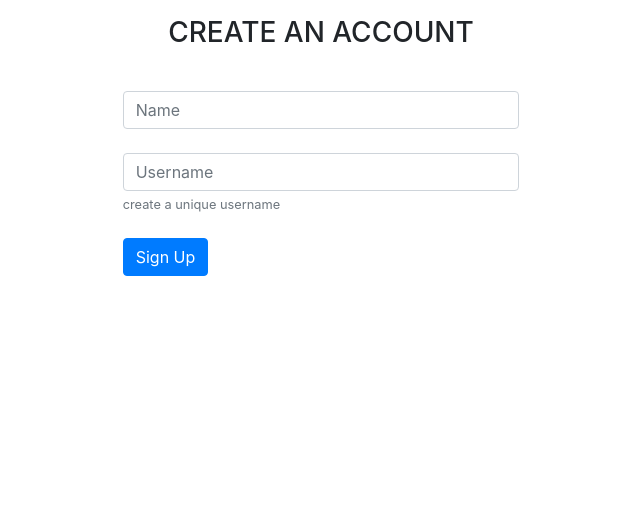
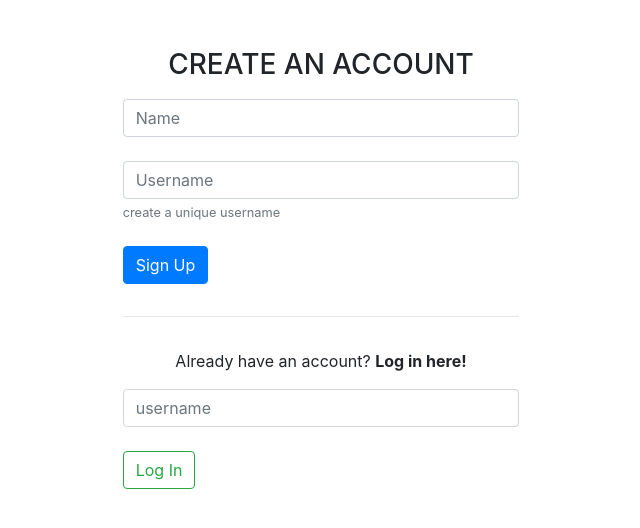
Before and after one commit to Code-Institute-Submissions/p4-online-cookbook, a Flask app: page /signup/ in a window 1280 px wide. Shown: the part 72-600 px from the top of the page, without its empty margins (319-959 px from the left). Run offline with Flask 2, Linux system fonts and the light colour scheme; some libraries are stand-ins or nearby versions.

Commit message:
Add option to log in from sign up page

```diff
--- a/templates/signup.html
+++ b/templates/signup.html
@@ -1,7 +1,8 @@
 {% extends 'base.html' %} {% block content %}
 
-<h3 class="my-3 text-center text-uppercase">Create an account</h3>
+<h3 class="mt-5 mb-3 text-center text-uppercase">Create an account</h3>
 
+<!-- Username error alert -->
 <div class="row justify-content-center">
     <div class="col-12 col-md-8 col-lg-6">
         {% if username_error %}
@@ -12,8 +13,9 @@
     </div>
 </div>
 
-<div class="row py-4 justify-content-center">
-    <div class="col-10 col-sm-8 col-md-6 col-lg-4">
+<!-- Sign up form -->
+<div class="row pb-3 justify-content-center">
+    <div class="col-10 col-sm-7 col-md-5 col-lg-4">
         <form action="{{url_for('signup')}}" method="POST">
             <div class="form-group">
                 <input type="text" class="form-control" id="name" placeholder="Name" name="name" required>
@@ -28,4 +30,23 @@
     </div>
 </div>
 
+<div class="row justify-content-center">
+    <div class="col-10 col-sm-7 col-md-5 col-lg-4">
+        <hr class="mt-3">
+    </div>
+</div>
+
+<!-- Log in form -->
+<p class="my-3 text-center">Already have an account? <strong>Log in here!</strong></p>
+<div class="row justify-content-center">
+    <div class="col-10 col-sm-7 col-md-5 col-lg-4">
+        <form action="{{url_for('login')}}" method="POST">
+            <div class="form-group">
+                <input class="form-control mr-sm-2" type="search" name="username" placeholder="username">
+            </div>
+            <button class="btn btn-outline-success my-2 mr-2 my-sm-0" type="submit" name="login">Log In</button>
+        </form>
+    </div>
+</div>
+
 {% endblock %}
```
